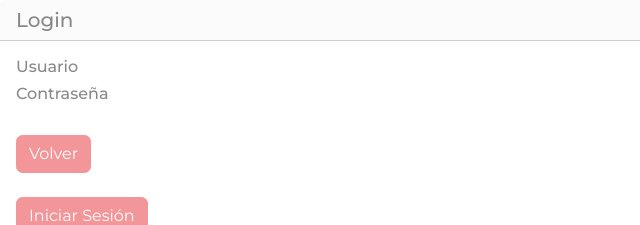
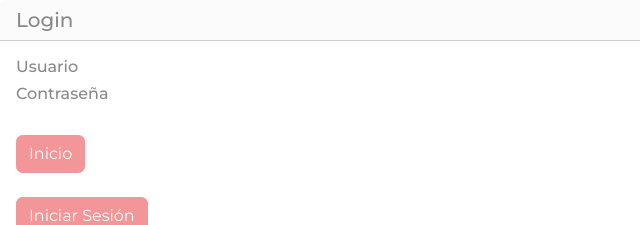
Before and after one commit to mwcastellan/tpo_react_fron, a React (Vite) app: page /login in a window 1280 px wide. Shown: the top 225 px of the page, without its empty margins (0-640 px from the left). Built offline with nearby package versions, Linux system fonts and the light colour scheme; no server answers.

Commit message:
mwcastellan

```diff
--- a/src/pages/Administrar.jsx
+++ b/src/pages/Administrar.jsx
@@ -3,7 +3,7 @@ import { useNavigate } from "react-router-dom";
 
 /* Administrar */
 const Administrar = ({ isAutorizado, setIsAutorizado }) => {
-  const volver = useNavigate();
+  const ira = useNavigate();
   return (
     <article className="card mb-3 list-group-item list-group-item-action flex-column align-items-start">
       <h5 className="card-header">Administrar Productos</h5>
@@ -12,8 +12,8 @@ const Administrar = ({ isAutorizado, setIsAutorizado }) => {
         <h6 className="card-title">Estamos trabajando....</h6>
         <br />
         <br />
-        <button className="btn btn-secondary" onClick={() => volver(-1)}>
-          Volver
+        <button className="btn btn-secondary" onClick={() => ira("/")}>
+          Inicio
         </button>
         <br /> <br />
         <button
--- a/src/pages/Login.jsx
+++ b/src/pages/Login.jsx
@@ -1,10 +1,13 @@
 import React from "react";
-import Administrar from "./Administrar";
 import { useNavigate } from "react-router-dom";
 
 /* Login */
 const Login = ({ isAutorizado, setIsAutorizado }) => {
-  const volver = useNavigate();
+  const ira = useNavigate();
+  const autorizar = () => {
+    setIsAutorizado(!isAutorizado);
+    ira("/administrar");
+  };
 
   return (
     <article className="card mb-3 list-group-item list-group-item-action flex-column align-items-start">
@@ -13,22 +16,13 @@ const Login = ({ isAutorizado, setIsAutorizado }) => {
         <h6 className="card-title">Usuario</h6>
         <h6 className="card-title">Contraseña</h6>
         <br />
-        <button className="btn btn-secondary" onClick={() => volver(-1)}>
-          Volver
+        <button className="btn btn-secondary" onClick={() => ira("/")}>
+          Inicio
         </button>
         <br /> <br />
-        <button
-          className="btn btn-secondary"
-          onClick={() => setIsAutorizado(!isAutorizado)}
-        >
+        <button className="btn btn-secondary" onClick={autorizar}>
           {isAutorizado ? "Cerrar Sesión" : "Iniciar Sesión"}
         </button>
-        {isAutorizado && (
-          <Administrar
-            isAutorizado={isAutorizado}
-            setIsAutorizado={setIsAutorizado}
-          />
-        )}
       </div>
     </article>
   );
```
